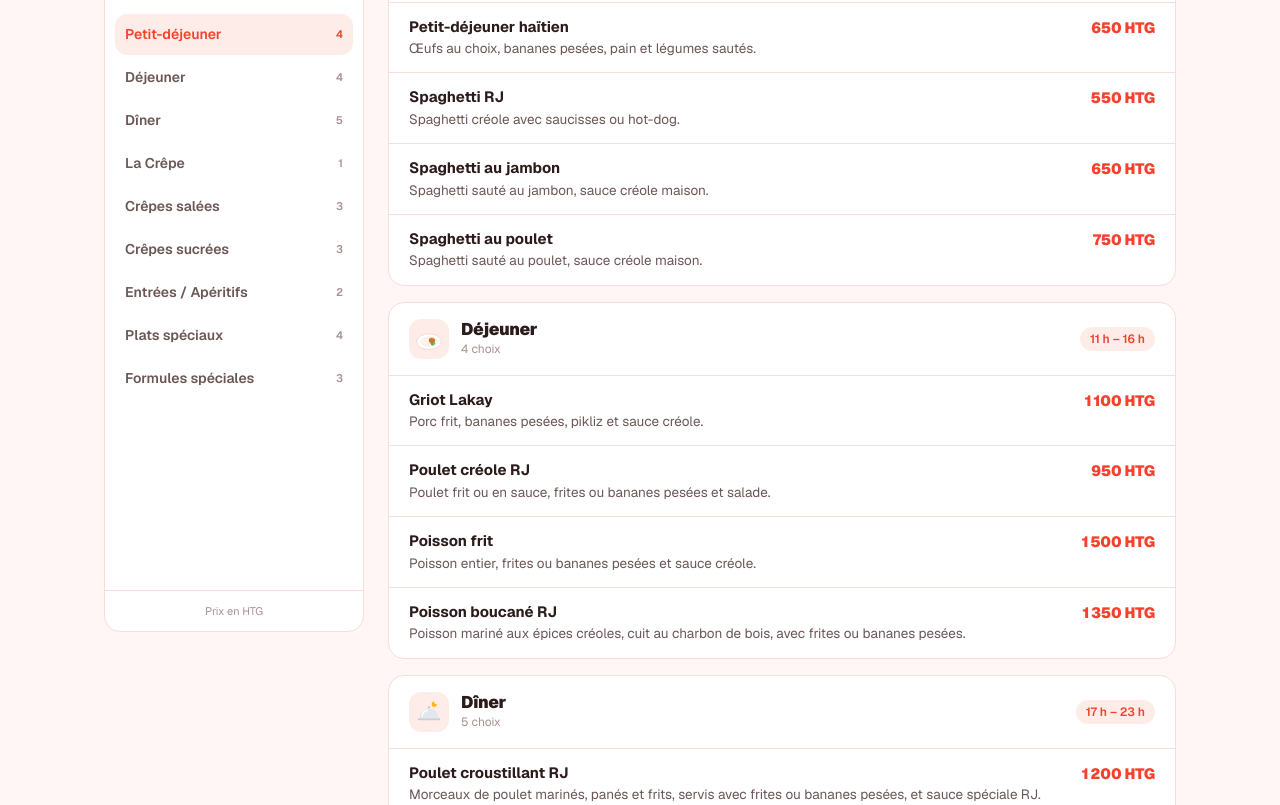
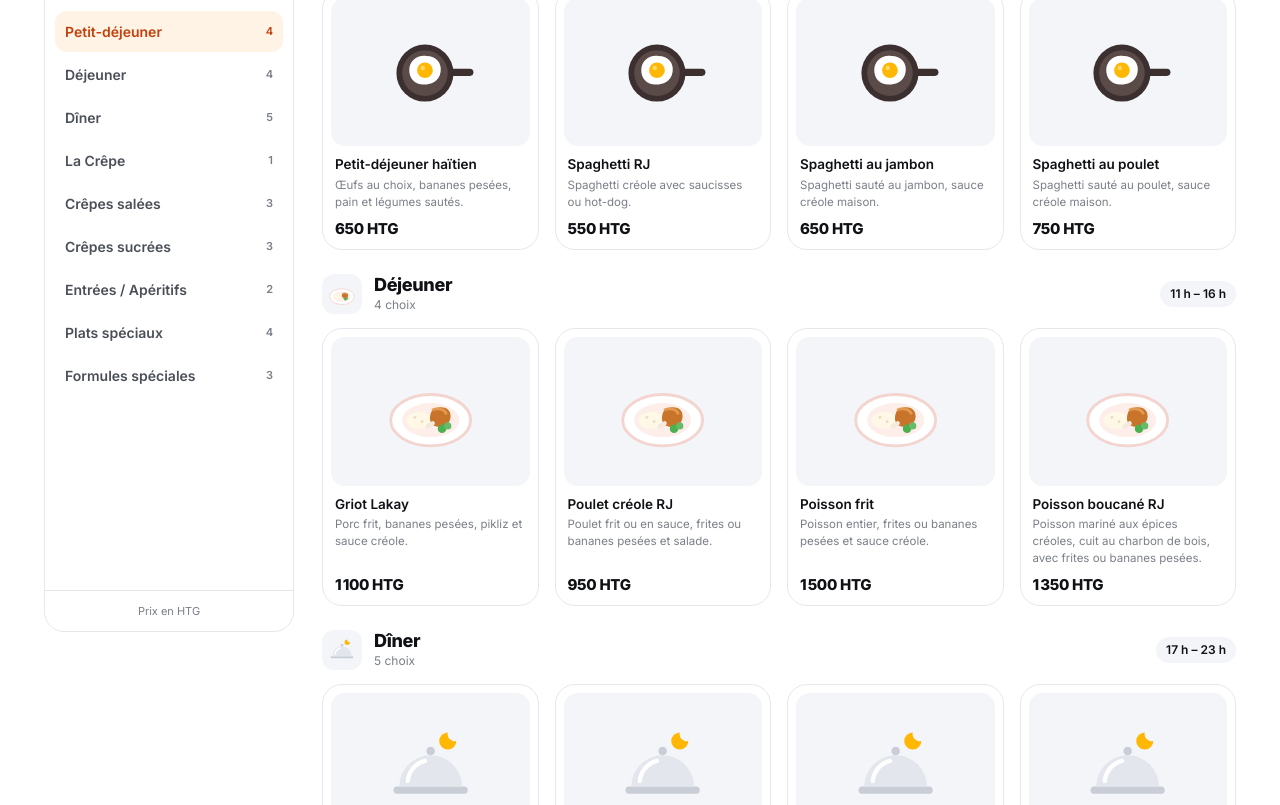
Before and after one commit to theteragency-commits/menu-restaurant, a plain HTML site: page index.html in a window 1280 px wide. Shown: the part 152-957 px from the top of the page. Drawn offline with nearby package versions, Linux system fonts and the light colour scheme.

Commit message:
Cartes produit et couleurs de Machea, fond blanc
- Cartes reprises de la marketplace Machea : bordure fine, coins 20 px,
  zone image grise, nom, description, prix en gras, badges sur l'image
- Palette Machea : encre #0F1115, bordures #E4E7EC, accent orange #FF8A00
- Fond blanc (le rose est retiré), police Inter
- Bouton Commander par plat (WhatsApp prérempli), affiché seulement si
  un numéro est renseigné

Co-Authored-By: Claude Opus 5.5 <noreply@anthropic.com>

```diff
--- a/app.js
+++ b/app.js
@@ -54,61 +54,59 @@
     ["wa", "wa-mini"].forEach((id) => { $(id).href = url; $(id).hidden = false; });
   }
 
+  // ---------- Carte produit (reprise des cartes marketplace de Machea) ----------
+  function rendreCarte(p, cat) {
+    const li = el("li", "carte");
+    li.dataset.recherche = [p.nom, p.sousNom, p.description, p.note].filter(Boolean).join(" ").toLowerCase();
+
+    // Zone image : photo si fournie, sinon l'icône de la catégorie sur fond gris
+    const media = el("div", "carte-media");
+    if (p.photo) {
+      const img = el("img", "carte-photo");
+      img.src = p.photo; img.alt = p.nom; img.loading = "lazy";
+      media.append(img);
+    } else {
+      const ill = el("span", "carte-illu");
+      ill.setAttribute("aria-hidden", "true");
+      ill.innerHTML = window.ILLUS[cat.icone] || window.ILLUS.soleil;
+      media.append(ill);
+    }
+    const b = badges(p);
+    if (b) media.append(b);
+    li.append(media);
+
+    const texte = el("div", "carte-texte");
+    texte.append(el("h3", "carte-nom", p.nom));
+    if (p.sousNom) texte.append(el("p", "carte-sous", p.sousNom));
+    if (p.description) texte.append(el("p", "carte-desc", p.description));
+    texte.append(el("p", "carte-prix", prix(p.prix)));
+    li.append(texte);
+
+    // Bouton seulement si un numéro WhatsApp existe (un bouton qui ne fait rien serait trompeur)
+    if (r.whatsapp) {
+      const a = el("a", "carte-btn", "Commander");
+      a.href = `https://wa.me/${r.whatsapp}?text=${encodeURIComponent(`Bonjour, je voudrais commander : ${p.nom} (${prix(p.prix)})`)}`;
+      a.target = "_blank"; a.rel = "noopener";
+      li.append(a);
+    }
+    return li;
+  }
+
   // ---------- Rendu d'une catégorie ----------
   function rendreCategorie(cat) {
     const bloc = el("section", "cat");
     bloc.id = cat.id;
-    if (cat.plats.some((p) => (p.badges || []).includes("signature")) && cat.plats.length === 1) bloc.classList.add("cat-vedette");
 
     const tete = el("header", "cat-tete");
     const titres = el("div", "cat-titres");
     titres.append(el("h2", "cat-nom", cat.nom));
-    const n = cat.plats.length;
-    titres.append(el("p", "cat-meta", `${n} choix`));
+    titres.append(el("p", "cat-meta", `${cat.plats.length} choix`));
     tete.append(icone(cat.icone), titres);
     if (cat.horaires) tete.append(el("span", "pastille", cat.horaires));
     bloc.append(tete);
 
-    if (cat.style === "offre") {
-      const ul = el("ul", "tuiles");
-      cat.plats.forEach((p) => {
-        const li = el("li", "tuile");
-        li.dataset.recherche = `${p.nom} ${p.description}`.toLowerCase();
-        li.append(el("h3", "tuile-nom", p.nom));
-        const contenu = el("ul", "tuile-liste");
-        p.description.split("+").map((s) => s.trim()).filter(Boolean)
-          .forEach((s) => contenu.append(el("li", null, s)));
-        li.append(contenu, el("p", "tuile-prix", prix(p.prix)));
-        ul.append(li);
-      });
-      bloc.append(ul);
-      return bloc;
-    }
-
-    const ul = el("ul", "lignes");
-    cat.plats.forEach((p) => {
-      const li = el("li", "ligne");
-      li.dataset.recherche = [p.nom, p.sousNom, p.description, p.note].filter(Boolean).join(" ").toLowerCase();
-
-      if (p.photo) {
-        const img = el("img", "ligne-photo");
-        img.src = p.photo; img.alt = p.nom; img.loading = "lazy";
-        li.append(img);
-      }
-
-      const corps = el("div", "ligne-corps");
-      const titre = el("h3", "ligne-nom");
-      titre.append(el("span", null, p.nom));
-      const b = badges(p);
-      if (b) titre.append(b);
-      corps.append(titre);
-      if (p.sousNom) corps.append(el("p", "ligne-sous", p.sousNom));
-      if (p.description) corps.append(el("p", "ligne-desc", p.description));
-      if (p.note) corps.append(el("p", "ligne-note", p.note));
-
-      li.append(corps, el("span", "ligne-prix", prix(p.prix)));
-      ul.append(li);
-    });
+    const ul = el("ul", "grille");
+    cat.plats.forEach((p) => ul.append(rendreCarte(p, cat)));
     bloc.append(ul);
     return bloc;
   }
--- a/index.html
+++ b/index.html
@@ -9,7 +9,7 @@
   <link rel="icon" href="logo.jpg">
   <link rel="preconnect" href="https://fonts.googleapis.com">
   <link rel="preconnect" href="https://fonts.gstatic.com" crossorigin>
-  <link href="https://fonts.googleapis.com/css2?family=Geist:wght@400;500;600;700;900&display=swap" rel="stylesheet">
+  <link href="https://fonts.googleapis.com/css2?family=Inter:wght@400;500;600;700;800&display=swap" rel="stylesheet">
   <link rel="stylesheet" href="style.css">
 </head>
 <body>
--- a/style.css
+++ b/style.css
@@ -1,18 +1,20 @@
-/* RJ Splash Lounge — structure inspirée du dashboard SaboPay :
-   cartes blanches bordées (pas d'ombre), aucun dégradé, une seule police,
-   titres en 900, focus marqué par la bordure. Couleurs : rouge corail. */
+/* RJ Splash Lounge — structure SaboPay (colonne latérale + sections),
+   cartes et couleurs de la marketplace Machea : fond blanc, encre,
+   bordures fines, accent orange. Aucun dégradé. */
 
 :root {
-  --bg: #FFF6F5;
+  --bg: #FFFFFF;
   --card: #FFFFFF;
-  --border: #F6DEDA;
-  --text: #2B1B1B;
-  --sub: #6B5856;
-  --muted: #A8928F;
-  --red: #F5412D;
-  --red-dark: #D93422;
-  --red-soft: #FEECE9;
-  --font: "Geist", system-ui, sans-serif;
+  --line: #E4E7EC;
+  --ink: #0F1115;
+  --sub: #4B5058;
+  --muted: #7A7F88;
+  --surface: #F6F7F9;
+  --surface-alt: #F3F5F8;
+  --orange: #FF8A00;
+  --orange-soft: #FFF3E5;
+  --orange-texte: #C2410C;
+  --font: "Inter", system-ui, sans-serif;
 }
 
 * { box-sizing: border-box; }
@@ -22,7 +24,7 @@ body {
   margin: 0;
   font-family: var(--font);
   background: var(--bg);
-  color: var(--text);
+  color: var(--ink);
   line-height: 1.5;
   -webkit-font-smoothing: antialiased;
 }
@@ -39,7 +41,7 @@ p, h1, h2, h3 { margin: 0; }
     "marque bascule"
     "nav nav"
     "contenu contenu";
-  max-width: 1120px;
+  max-width: 1240px;
   margin: 0 auto;
 }
 .cote { display: contents; }
@@ -53,57 +55,55 @@ p, h1, h2, h3 { margin: 0; }
   display: flex; gap: 6px; overflow-x: auto; scrollbar-width: none;
   padding: 10px 16px;
   background: var(--bg);
-  border-bottom: 1px solid var(--border);
+  border-bottom: 1px solid var(--line);
 }
 .nav::-webkit-scrollbar { display: none; }
 .contenu { grid-area: contenu; min-width: 0; padding: 16px; }
 
 @media (min-width: 960px) {
   .page {
-    grid-template-columns: 260px minmax(0, 1fr);
+    grid-template-columns: 250px minmax(0, 1fr);
     grid-template-areas: none;
-    gap: 24px;
+    gap: 28px;
     padding: 16px 24px;
   }
+  .marque, .bascule, .nav, .contenu { grid-area: auto; }
   .cote {
     display: flex; flex-direction: column;
     position: sticky; top: 16px;
     height: calc(100vh - 32px);
     background: var(--card);
-    border: 1px solid var(--border);
-    border-radius: 16px;
+    border: 1px solid var(--line);
+    border-radius: 20px;
     overflow: hidden;
   }
-  /* Annule les zones nommées du mode téléphone */
-  .marque, .bascule, .nav, .contenu { grid-area: auto; }
-  .marque { padding: 16px 14px; border-bottom: 1px solid var(--border); }
+  .marque { padding: 16px 14px; border-bottom: 1px solid var(--line); }
   .bascule { margin: 14px 12px 6px; align-self: stretch; }
   .nav {
     position: static; flex: 1; flex-direction: column; gap: 2px;
     overflow-y: auto; overflow-x: hidden;
     padding: 8px 10px; background: none; border: 0;
   }
-  .cote-pied { display: block; padding: 12px 14px; border-top: 1px solid var(--border); }
+  .cote-pied { display: block; padding: 12px 14px; border-top: 1px solid var(--line); }
   .contenu { padding: 0; }
 }
 
 /* ================= Marque ================= */
-.marque-logo { width: 44px; height: 44px; flex: none; border-radius: 50%; object-fit: cover; border: 1px solid var(--border); background: #fff; }
+.marque-logo { width: 44px; height: 44px; flex: none; border-radius: 50%; object-fit: cover; border: 1px solid var(--line); background: #fff; }
 .marque-texte { min-width: 0; }
-.marque-nom { font-weight: 900; font-size: 15px; letter-spacing: -.02em; white-space: nowrap; overflow: hidden; text-overflow: ellipsis; }
+.marque-nom { font-weight: 800; font-size: 15px; letter-spacing: -.02em; white-space: nowrap; overflow: hidden; text-overflow: ellipsis; }
 .marque-sous { font-size: 11px; color: var(--muted); white-space: nowrap; overflow: hidden; text-overflow: ellipsis; }
 .wa-mini { display: none; }
 
 /* ================= Bascule Restaurant / Cocktails ================= */
-.bascule { display: grid; grid-template-columns: 1fr 1fr; gap: 2px; padding: 3px; border-radius: 12px; background: var(--card); border: 1px solid var(--border); }
+.bascule { display: grid; grid-template-columns: 1fr 1fr; gap: 2px; padding: 3px; border-radius: 12px; background: var(--surface-alt); }
 .bascule button {
-  font: 600 13px var(--font); color: var(--sub);
+  font: 600 13px var(--font); color: var(--muted);
   padding: 7px 12px; border: 0; border-radius: 9px; background: none; cursor: pointer;
   transition: background .15s, color .15s;
 }
-.bascule button.actif { background: var(--red); color: #fff; }
+.bascule button.actif { background: var(--orange); color: #fff; }
 @media (min-width: 960px) {
-  .bascule { background: var(--bg); }
   .bascule button { padding: 9px 0; font-size: 14px; }
 }
 
@@ -113,102 +113,135 @@ p, h1, h2, h3 { margin: 0; }
   display: flex; align-items: center; justify-content: space-between; gap: 8px;
   padding: 6px 12px;
   font-size: 13px; font-weight: 600; color: var(--sub); text-decoration: none; white-space: nowrap;
-  border: 1px solid var(--border); border-radius: 999px; background: var(--card);
-  transition: background .15s, color .15s;
+  border: 1px solid var(--line); border-radius: 999px; background: var(--card);
+  transition: background .15s, color .15s, border-color .15s;
 }
 .nav-compte { display: none; }
-.nav-lien.actif { color: var(--red); background: var(--red-soft); border-color: transparent; }
+.nav-lien.actif { color: var(--ink); background: var(--surface-alt); border-color: var(--ink); }
 @media (min-width: 960px) {
-  .nav-lien { padding: 10px 10px; border: 0; border-radius: 12px; background: none; font-size: 14px; }
-  .nav-lien:hover { background: var(--bg); }
+  .nav-lien { padding: 10px; border: 0; border-radius: 12px; background: none; font-size: 14px; }
+  .nav-lien:hover { background: var(--surface); }
+  .nav-lien.actif { background: var(--orange-soft); color: var(--orange-texte); }
   .nav-texte { overflow: hidden; text-overflow: ellipsis; }
   .nav-compte { display: inline-block; font-size: 11px; font-weight: 600; color: var(--muted); }
-  .nav-lien.actif .nav-compte { color: var(--red); }
+  .nav-lien.actif .nav-compte { color: var(--orange-texte); }
 }
 
 .btn-wa {
   display: flex; align-items: center; justify-content: center;
   padding: 11px; margin-bottom: 8px; border-radius: 12px;
-  background: var(--red); color: #fff; font-size: 14px; font-weight: 700; text-decoration: none;
+  background: var(--orange); color: #fff; font-size: 14px; font-weight: 700; text-decoration: none;
+  border: 2px solid var(--orange);
+  transition: background-color .18s, color .18s;
 }
-.btn-wa:hover { background: var(--red-dark); }
+.btn-wa:hover { background: #fff; color: var(--orange); }
 .cote-mention { font-size: 11px; color: var(--muted); text-align: center; }
 
 /* ================= Recherche ================= */
-.recherche { position: relative; display: block; margin-bottom: 16px; }
+.recherche { position: relative; display: block; margin-bottom: 8px; }
 .recherche svg { position: absolute; left: 14px; top: 50%; transform: translateY(-50%); width: 17px; height: 17px; fill: none; stroke: var(--muted); stroke-width: 2; stroke-linecap: round; }
 .recherche input {
-  width: 100%; font: inherit; font-size: 15px; color: var(--text);
+  width: 100%; font: inherit; font-size: 15px; color: var(--ink);
   padding: 11px 14px 11px 40px;
-  border: 2px solid var(--border); border-radius: 12px; background: var(--card);
+  border: 1px solid var(--line); border-radius: 12px; background: var(--surface);
 }
 .recherche input::placeholder { color: var(--muted); }
-.recherche input:focus { outline: none; border-color: var(--red); }
+.recherche input:focus { outline: none; border-color: var(--orange); background: #fff; }
 
-/* ================= Cartes de catégorie ================= */
-.categories { display: grid; gap: 16px; }
-.cat {
-  scroll-margin-top: 72px;
-  background: var(--card);
-  border: 1px solid var(--border);
-  border-radius: 16px;
-  overflow: hidden;
-}
+/* ================= Sections ================= */
+.categories { display: grid; gap: 8px; }
+.cat { scroll-margin-top: 64px; padding-top: 16px; }
 @media (min-width: 960px) { .cat { scroll-margin-top: 16px; } }
-.cat-vedette { border-color: var(--red); }
 
-.cat-tete { display: flex; align-items: center; gap: 12px; padding: 16px 20px; border-bottom: 1px solid var(--border); }
-.cat-ico { width: 40px; height: 40px; flex: none; display: grid; place-items: center; border-radius: 12px; background: var(--red-soft); }
+.cat-tete { display: flex; align-items: center; gap: 12px; margin-bottom: 14px; }
+.cat-ico { width: 40px; height: 40px; flex: none; display: grid; place-items: center; border-radius: 12px; background: var(--surface-alt); }
 .cat-ico svg { width: 28px; height: 28px; display: block; }
 .cat-titres { flex: 1; min-width: 0; }
-.cat-nom { font-size: 17px; font-weight: 900; letter-spacing: -.02em; line-height: 1.2; }
+.cat-nom { font-size: 18px; font-weight: 800; letter-spacing: -.02em; line-height: 1.2; }
 .cat-meta { font-size: 12px; color: var(--muted); }
-.pastille { flex: none; font-size: 12px; font-weight: 600; color: var(--red); background: var(--red-soft); padding: 3px 10px; border-radius: 999px; }
+.pastille { flex: none; font-size: 12px; font-weight: 600; color: var(--ink); background: var(--surface-alt); padding: 4px 10px; border-radius: 999px; }
 
-/* Lignes de plats */
-.lignes { list-style: none; margin: 0; padding: 0; }
-.ligne { display: flex; align-items: flex-start; gap: 14px; padding: 14px 20px; }
-.ligne + .ligne { border-top: 1px solid var(--border); }
-.ligne-photo { width: 64px; height: 64px; flex: none; border-radius: 12px; object-fit: cover; background: var(--bg); }
-.ligne-corps { flex: 1; min-width: 0; }
-.ligne-nom { display: flex; flex-wrap: wrap; align-items: center; gap: 4px 8px; font-size: 15px; font-weight: 700; line-height: 1.3; }
-.ligne-sous { font-size: 12px; font-weight: 600; color: var(--red); }
-.ligne-desc { margin-top: 2px; font-size: 13.5px; color: var(--sub); }
-.ligne-note { margin-top: 3px; font-size: 12px; font-style: italic; color: var(--muted); }
-.ligne-prix { flex: none; font-size: 15px; font-weight: 900; color: var(--red); white-space: nowrap; letter-spacing: -.01em; }
+/* ================= Cartes produit (style marketplace Machea) ================= */
+.grille {
+  list-style: none; margin: 0; padding: 0;
+  display: grid; gap: 12px;
+  grid-template-columns: repeat(2, minmax(0, 1fr));
+}
+@media (min-width: 640px) { .grille { grid-template-columns: repeat(3, minmax(0, 1fr)); gap: 16px; } }
+@media (min-width: 1200px) { .grille { grid-template-columns: repeat(4, minmax(0, 1fr)); } }
 
-/* Badges */
-.badges { display: inline-flex; flex-wrap: wrap; gap: 4px; }
-.badge { font-size: 10.5px; font-weight: 600; padding: 1px 8px; border-radius: 999px; }
-.b-signature { background: var(--red); color: #fff; }
-.b-nouveau { background: #FEF3C7; color: #B45309; }
-.b-fume { background: #E0EBFF; color: #1E56D9; }
-.b-vege { background: #D1FAE5; color: #047857; }
-.b-populaire { background: var(--red-soft); color: var(--red); }
+.carte {
+  display: flex; flex-direction: column; gap: 10px;
+  padding: 8px;
+  background: var(--card);
+  border: 1px solid var(--line);
+  border-radius: 20px;
+  transition: border-color .3s ease-out, box-shadow .3s ease-out;
+}
+.carte:hover {
+  border-color: rgba(255, 138, 0, .45);
+  box-shadow: 0 12px 28px -14px rgba(0, 0, 0, .14);
+}
 
-/* Tuiles (formules) */
-.tuiles { list-style: none; margin: 0; padding: 16px 20px 20px; display: grid; gap: 12px; grid-template-columns: repeat(auto-fit, minmax(170px, 1fr)); }
-.tuile { display: flex; flex-direction: column; padding: 16px; border: 1px solid var(--border); border-radius: 12px; }
-.tuile-nom { font-size: 15px; font-weight: 900; letter-spacing: -.01em; }
-.tuile-liste { list-style: none; margin: 8px 0 12px; padding: 0; display: grid; gap: 4px; }
-.tuile-liste li { position: relative; padding-left: 14px; font-size: 13px; color: var(--sub); }
-.tuile-liste li::before { content: ""; position: absolute; left: 0; top: .6em; width: 6px; height: 6px; border-radius: 50%; background: var(--red); }
-.tuile-prix { margin-top: auto; font-size: 17px; font-weight: 900; color: var(--red); }
+.carte-media {
+  position: relative;
+  aspect-ratio: 4 / 3;
+  display: grid; place-items: center;
+  border-radius: 14px; overflow: hidden;
+  background: var(--surface-alt);
+}
+.carte-photo { position: absolute; inset: 0; width: 100%; height: 100%; object-fit: cover; transition: transform .3s ease-out; }
+.carte-illu { width: 46%; transition: transform .3s ease-out; }
+.carte-illu svg { width: 100%; height: auto; display: block; }
+@media (prefers-reduced-motion: no-preference) {
+  .carte:hover .carte-photo, .carte:hover .carte-illu { transform: scale(1.05); }
+}
+
+.carte-texte { padding: 0 4px; display: flex; flex-direction: column; flex: 1; }
+.carte-nom {
+  font-size: 13.5px; font-weight: 600; line-height: 1.3; color: var(--ink);
+  display: -webkit-box; -webkit-line-clamp: 2; -webkit-box-orient: vertical; overflow: hidden;
+}
+.carte-sous { margin-top: 1px; font-size: 11.5px; font-weight: 600; color: var(--orange-texte); }
+.carte-desc {
+  margin-top: 3px; font-size: 11.5px; color: var(--muted); line-height: 1.45;
+  display: -webkit-box; -webkit-line-clamp: 3; -webkit-box-orient: vertical; overflow: hidden;
+}
+.carte-prix { margin-top: auto; padding-top: 8px; font-size: 15px; font-weight: 800; letter-spacing: -.02em; color: var(--ink); }
+
+.carte-btn {
+  display: flex; align-items: center; justify-content: center;
+  height: 40px; border-radius: 12px;
+  font-size: 13px; font-weight: 600; text-decoration: none;
+  background: var(--orange); color: #fff; border: 2px solid var(--orange);
+  transition: background-color .18s, color .18s, transform .15s;
+}
+.carte-btn:hover { background: #fff; color: var(--orange); }
+.carte-btn:active { transform: scale(.98); }
+
+/* Badges en haut à gauche de l'image */
+.badges { position: absolute; top: 10px; left: 10px; display: flex; flex-wrap: wrap; gap: 4px; }
+.badge { font-size: 10.5px; font-weight: 700; padding: 3px 10px; border-radius: 999px; background: #fff; border: 1px solid var(--line); color: var(--ink); }
+.b-nouveau { background: var(--orange); border-color: var(--orange); color: #fff; }
+.b-signature { background: var(--ink); border-color: var(--ink); color: #fff; }
+.b-fume { color: #1D4ED8; }
+.b-vege { color: #16A34A; }
+.b-populaire { color: var(--orange-texte); }
 
 .vide { text-align: center; color: var(--muted); padding: 32px 0; }
 
 /* Pied */
-.pied { padding: 28px 0 12px; text-align: center; font-size: 12px; color: var(--muted); }
-.pied-slogan { font-size: 14px; font-weight: 700; color: var(--red); margin-bottom: 4px; }
+.pied { padding: 32px 0 12px; text-align: center; font-size: 12px; color: var(--muted); }
+.pied-slogan { font-size: 14px; font-weight: 700; color: var(--ink); margin-bottom: 4px; }
 
 @media (max-width: 959px) {
-  /* Téléphone : WhatsApp en bouton rond dans la barre de marque */
-  .wa-mini { display: grid; place-items: center; width: 36px; height: 36px; margin-left: auto; flex: none; border-radius: 12px; background: var(--red); }
+  /* Téléphone : WhatsApp en bouton carré dans la barre de marque */
+  .wa-mini { display: grid; place-items: center; width: 36px; height: 36px; margin-left: auto; flex: none; border-radius: 12px; background: var(--orange); }
   .wa-mini svg { width: 18px; height: 18px; fill: none; stroke: #fff; stroke-width: 2; stroke-linejoin: round; }
 }
 @media (max-width: 420px) {
-  .ligne, .cat-tete { padding-left: 16px; padding-right: 16px; }
   .marque-sous { display: none; }
+  .carte-desc { -webkit-line-clamp: 2; }
 }
 
 @media (prefers-reduced-motion: reduce) {
```
